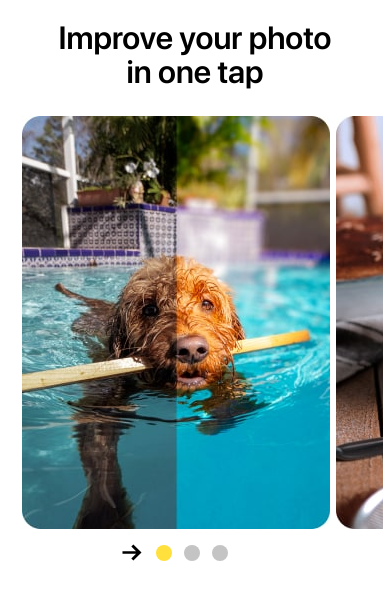
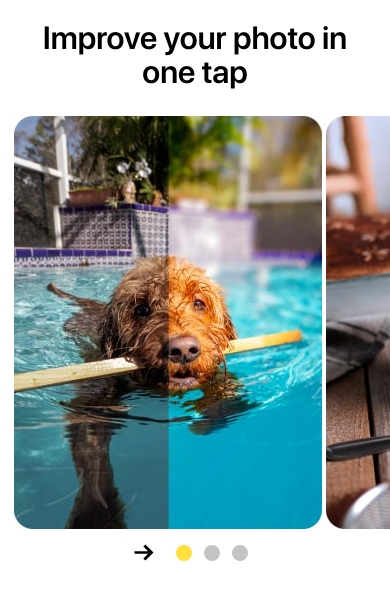
Before and after one commit to vinvlad1996/lendos, a plain HTML site: page index.html in a window 390 px wide. Shown: the part 226-818 px from the top of the page. Drawn offline with nearby package versions, Linux system fonts and the light colour scheme; files whose address does not match are found by name.

Commit message:
Add files via upload

```diff
--- a/index.html
+++ b/index.html
@@ -129,14 +129,18 @@
     <script>
         const swiper = new Swiper('.swiper', {
             direction: 'horizontal',
-            slidesPerView: '1.15',
-            spaceBetween: 1,
+            slidesPerView: '1.1',
             grabCursor: true,
             pagination: {
                 el: '.swiper-pagination',
                 type: 'bullets' ,
                 clickable: 'true' ,
              },
+            //  breakpoints: {
+            //     405: {
+            //      slidesPerView: '1.05'
+            //  }
+            //  }
         });
 
         window.onload = function() {
--- a/style.css
+++ b/style.css
@@ -40,7 +40,8 @@ a {
 }
 
 .container {
-    max-width: 375px;
+    max-width: 428px;
+    width: 100%;
     margin-right: auto;
     margin-left: auto;
 }
@@ -115,7 +116,7 @@ a {
 }
 
 .swiper-slide {
-    margin-right: -10px;
+    margin-right: -40px;
 }
 
 .sliderBtn {
@@ -145,7 +146,7 @@ a {
     height: 17.14px;
     position: relative;
     bottom: -11px;
-    left: 100px;
+    left: 120px;
 }
 
 .swiper-pagination-bullet {
@@ -190,3 +191,17 @@ a {
     text-decoration: underline;
     margin-top: 8px;
 }
+
+@media (max-width:405px) {
+    .swiper-horizontal>.swiper-pagination-bullets, .swiper-pagination-bullets.swiper-pagination-horizontal, .swiper-pagination-custom, .swiper-pagination-fraction {
+        left: 10px;
+    }
+
+    .arrow-pagination-item {
+        left: 120px;
+    }
+
+    .swiper-slide {
+        margin-right: -30px !important;
+    }
+}
```
